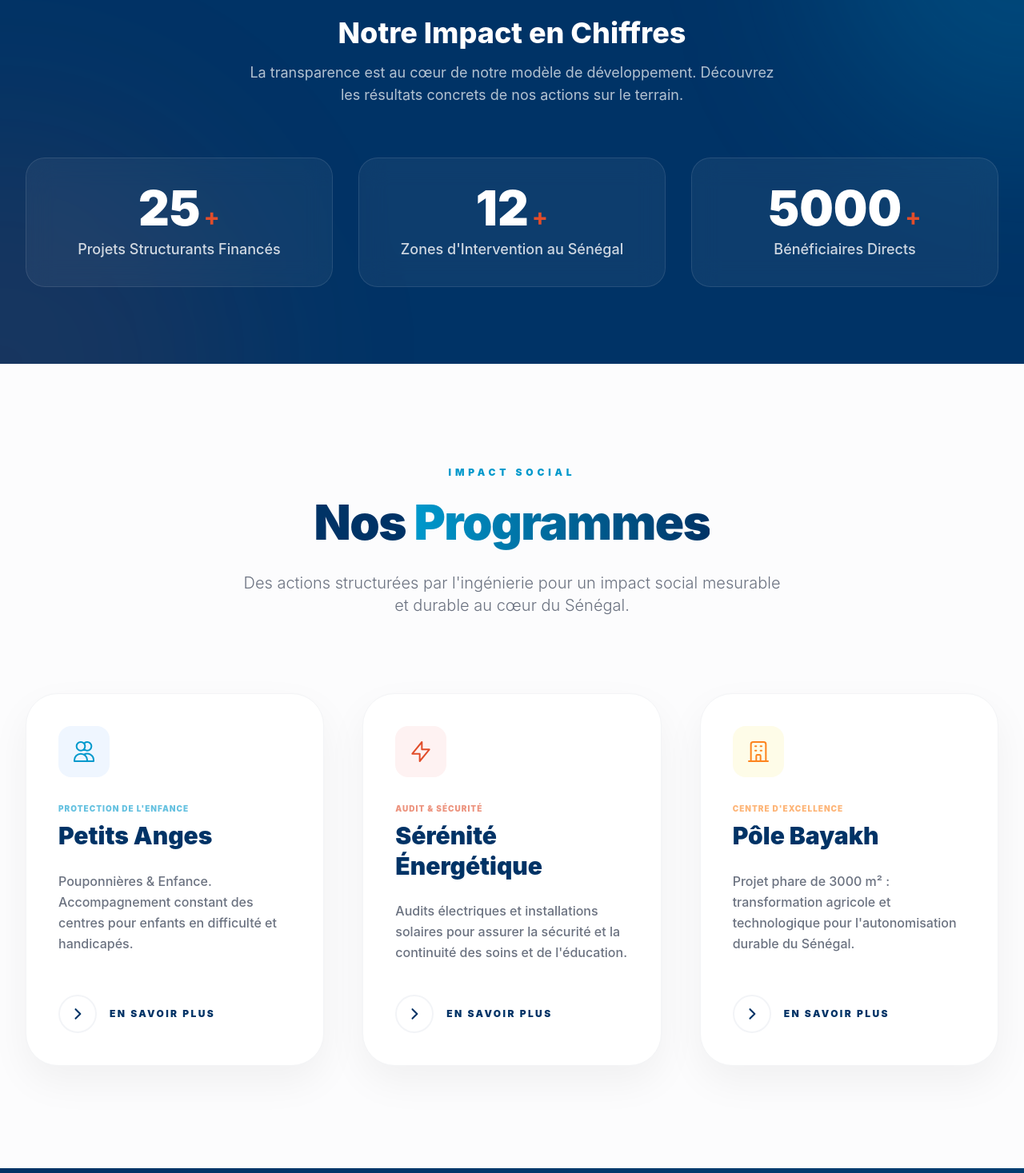
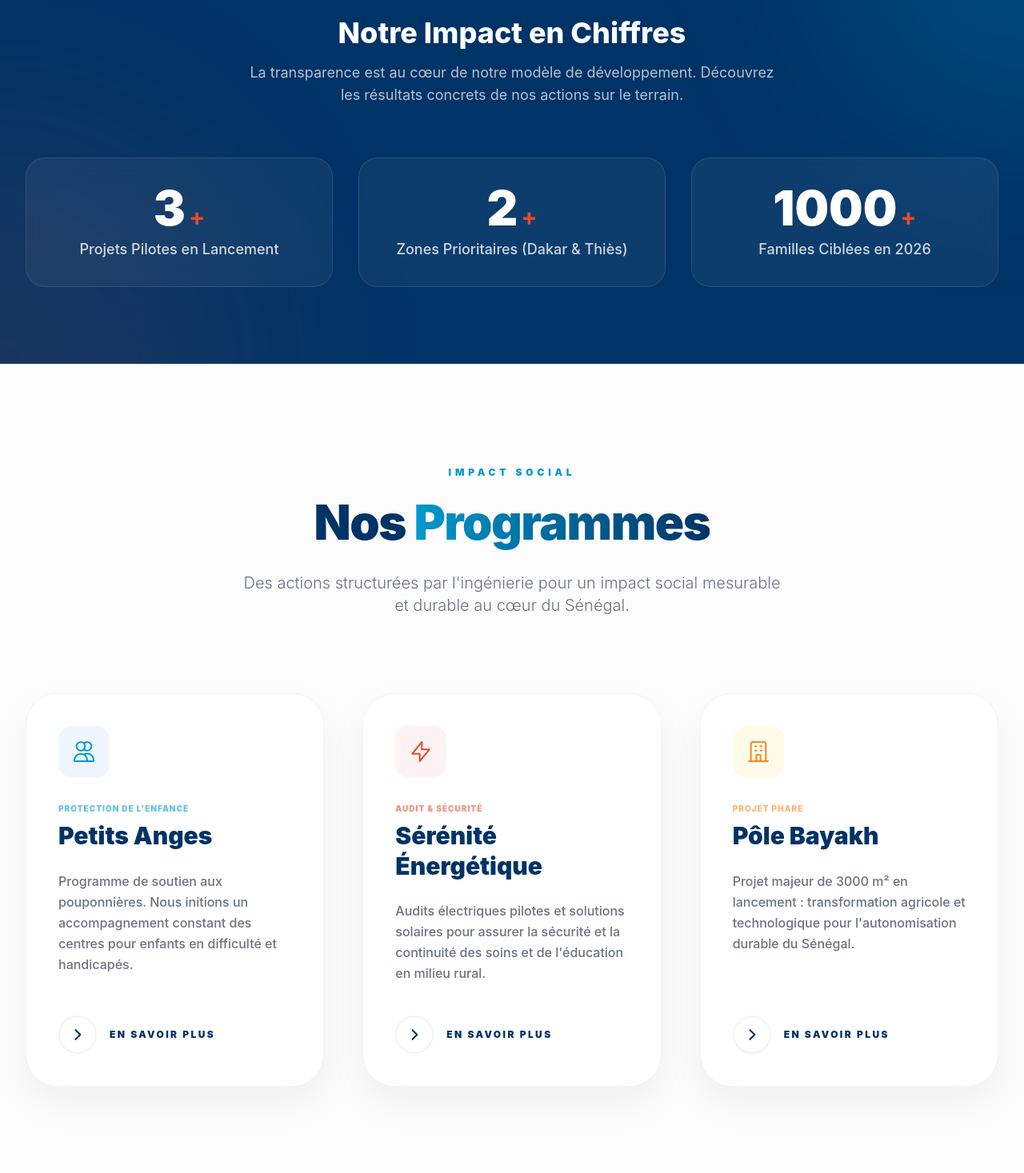
Before and after one commit to Sall893/Fondation-Jammu-Yalla, a React (Vite) app: page / in a window 1280 px wide. Shown: the part 1183-2650 px from the top of the page at 80% size. Built offline with nearby package versions, Linux system fonts and the light colour scheme; no server answers.

Commit message:
content: refine impact metrics and program descriptions for foundation launch phase

```diff
--- a/src/components/ImpactCounters.jsx
+++ b/src/components/ImpactCounters.jsx
@@ -2,9 +2,9 @@ import React from 'react';
 import { motion } from 'framer-motion';
 
 const stats = [
-    { label: "Familles Aidées", value: 500, suffix: "+", color: "text-brand-blue" },
-    { label: "Centres Audités", value: 35, suffix: "", color: "text-brand-red" },
-    { label: "Kits Solaires", value: "1.2k", suffix: "", color: "text-brand-yellow" },
+    { label: "Familles Cibles", value: 1000, suffix: "", color: "text-brand-blue" },
+    { label: "Audits de Sécurité", value: 5, suffix: "", color: "text-brand-red" },
+    { label: "Kits Solaires Prévus", value: 200, suffix: "+", color: "text-brand-yellow" },
 ];
 
 
--- a/src/components/KeyFigures.jsx
+++ b/src/components/KeyFigures.jsx
@@ -35,9 +35,9 @@ const KeyFigures = () => {
                 </div>
 
                 <div className="grid grid-cols-1 md:grid-cols-3 gap-8">
-                    <StatCard number="25" label="Projets Structurants Financés" delay={0.1} />
-                    <StatCard number="12" label="Zones d'Intervention au Sénégal" delay={0.2} />
-                    <StatCard number="5000" label="Bénéficiaires Directs" delay={0.3} />
+                    <StatCard number="3" label="Projets Pilotes en Lancement" delay={0.1} />
+                    <StatCard number="2" label="Zones Prioritaires (Dakar & Thiès)" delay={0.2} />
+                    <StatCard number="1000" label="Familles Ciblées en 2026" delay={0.3} />
                 </div>
             </div>
         </section>
--- a/src/components/ProgramsGrid.jsx
+++ b/src/components/ProgramsGrid.jsx
@@ -7,7 +7,7 @@ const programs = [
         title: "Petits Anges",
         slug: "petits-anges",
         subtitle: "Protection de l'Enfance",
-        description: "Pouponnières & Enfance. Accompagnement constant des centres pour enfants en difficulté et handicapés.",
+        description: "Programme de soutien aux pouponnières. Nous initions un accompagnement constant des centres pour enfants en difficulté et handicapés.",
         icon: (
             <svg className="w-8 h-8" fill="none" stroke="currentColor" viewBox="0 0 24 24">
                 <path strokeLinecap="round" strokeLinejoin="round" strokeWidth="1.5" d="M12 4.354a4 4 0 110 5.292M15 21H3v-1a6 6 0 0112 0v1zm0 0h6v-1a6 6 0 00-9-5.197M13 7a4 4 0 11-8 0 4 4 0 018 0z" />
@@ -20,7 +20,7 @@ const programs = [
         title: "Sérénité Énergétique",
         slug: "serenite-energetique",
         subtitle: "Audit & Sécurité",
-        description: "Audits électriques et installations solaires pour assurer la sécurité et la continuité des soins et de l'éducation.",
+        description: "Audits électriques pilotes et solutions solaires pour assurer la sécurité et la continuité des soins et de l'éducation en milieu rural.",
         icon: (
             <svg className="w-8 h-8" fill="none" stroke="currentColor" viewBox="0 0 24 24">
                 <path strokeLinecap="round" strokeLinejoin="round" strokeWidth="1.5" d="M13 10V3L4 14h7v7l9-11h-7z" />
@@ -32,8 +32,8 @@ const programs = [
     {
         title: "Pôle Bayakh",
         slug: "pole-bayakh",
-        subtitle: "Centre d'Excellence",
-        description: "Projet phare de 3000 m² : transformation agricole et technologique pour l'autonomisation durable du Sénégal.",
+        subtitle: "Projet Phare",
+        description: "Projet majeur de 3000 m² en lancement : transformation agricole et technologique pour l'autonomisation durable du Sénégal.",
         icon: (
             <svg className="w-8 h-8" fill="none" stroke="currentColor" viewBox="0 0 24 24">
                 <path strokeLinecap="round" strokeLinejoin="round" strokeWidth="1.5" d="M19 21V5a2 2 0 00-2-2H7a2 2 0 00-2 2v16m14 0h2m-2 0h-5m-9 0H3m2 0h5M9 7h1m-1 4h1m4-4h1m-1 4h1m-5 10v-5a1 1 0 011-1h2a1 1 0 011 1v5m-4 0h4" />
```
